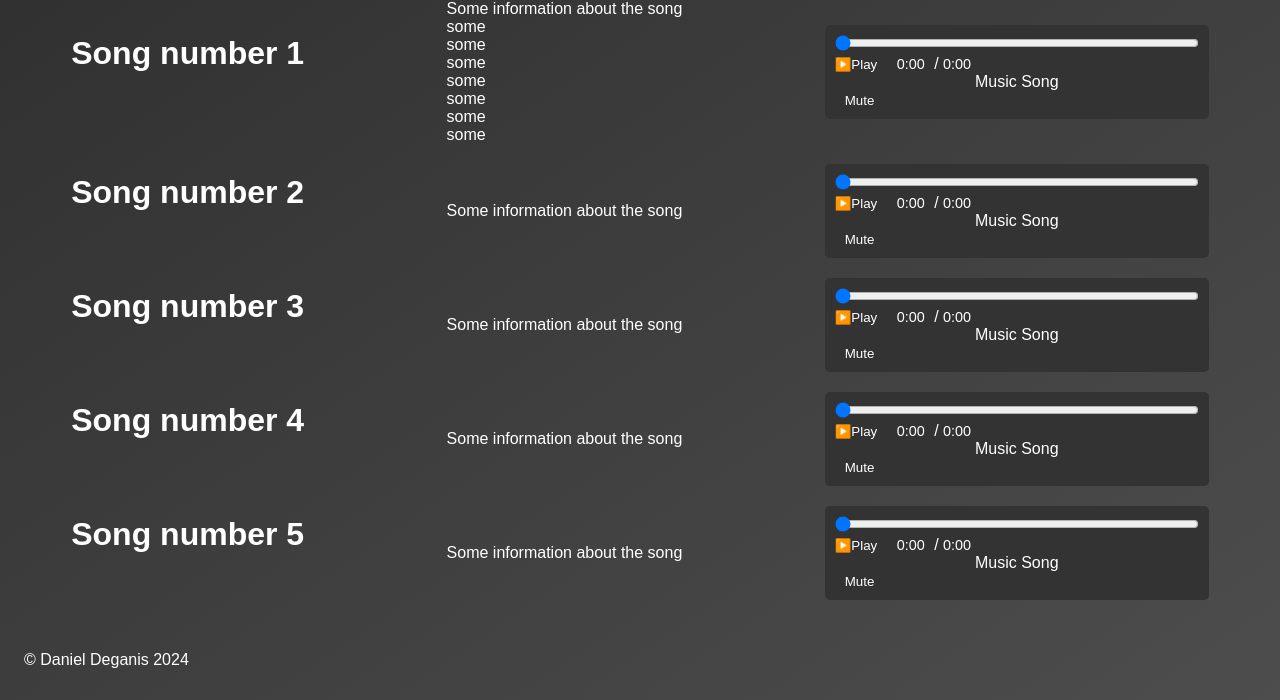
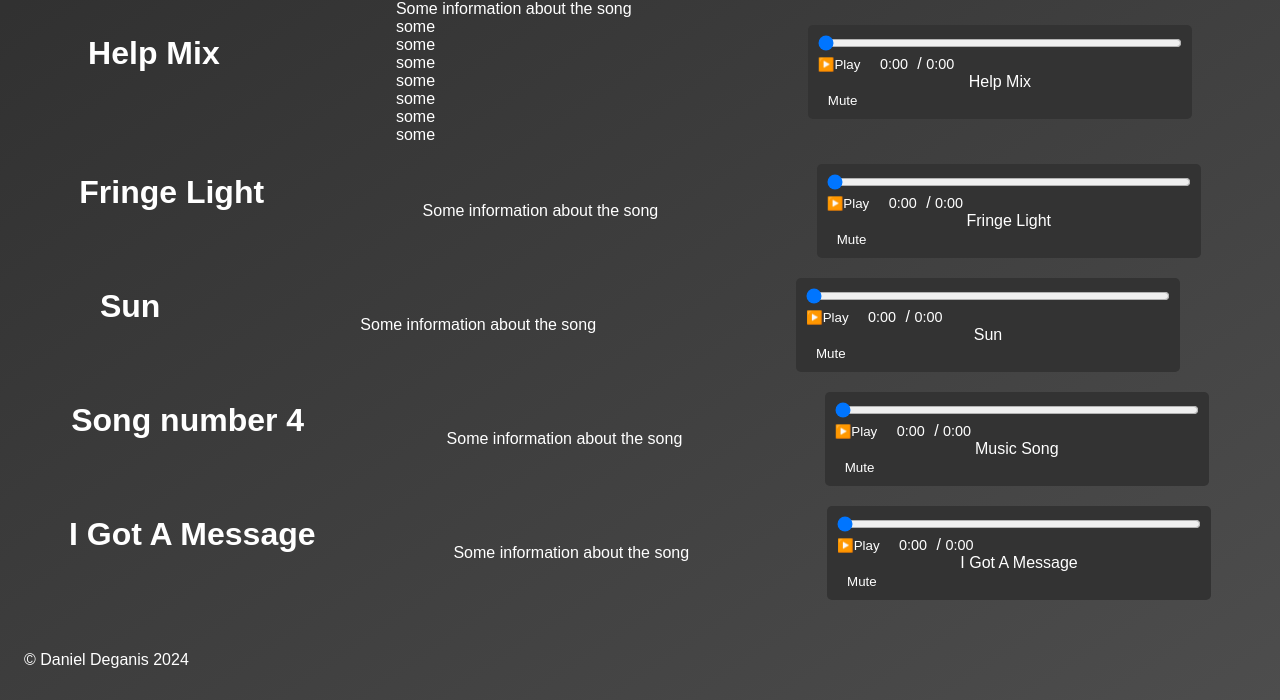
Before and after one commit to LucasLalonde1/DanielSite, a Django app: page /portfolio/ in a window 1280 px wide. Shown: the part 160-860 px from the top of the page. Run offline with Django 4.2, Linux system fonts and the light colour scheme.

Commit message:
added files

```diff
--- a/main/templates/main/portfolio.html
+++ b/main/templates/main/portfolio.html
@@ -27,7 +27,7 @@
 
     <main>
         <div class="container" id="1">
-            <h1>Song number 1<br><br></h1>
+            <h1>Help Mix<br><br></h1>
             <p>
                 Some information about the song<br>
                 some<br>
@@ -44,18 +44,17 @@
                 <span id="currentTime" class="time">0:00</span> /
                 <span id="duration" class="duration">0:00</span>
                 <div class="track-info">
-                    <span>Music Song</span>
+                    <span>Help Mix</span>
                 </div>
                 <div class="volume-control">
                     <button id="muteBtn" class="mute-btn">Mute</button>
                 </div>
-                <audio id="audioPlayer" src="https://cdn.freesound.org/previews/723/723561_1147518-lq.mp3"
-                    preload="metadata"></audio>
+                <audio id="audioPlayer" src="HelP_MIX5.wav" preload="metadata"></audio>
             </div>
 
         </div>
         <div class="container" id="2">
-            <h1>Song number 2<br><br></h1>
+            <h1>Fringe Light<br><br></h1>
             <p>
                 Some information about the song
             </p>
@@ -65,17 +64,16 @@
                 <span id="currentTime" class="time">0:00</span> /
                 <span id="duration" class="duration">0:00</span>
                 <div class="track-info">
-                    <span>Music Song</span>
+                    <span>Fringe Light</span>
                 </div>
                 <div class="volume-control">
                     <button id="muteBtn" class="mute-btn">Mute</button>
                 </div>
-                <audio id="audioPlayer" src="https://cdn.freesound.org/previews/723/723561_1147518-lq.mp3"
-                    preload="metadata"></audio>
+                <audio id="audioPlayer" src="FringeLightMix4.wav" preload="metadata"></audio>
             </div>
         </div>
         <div class="container" id="3">
-            <h1>Song number 3<br><br></h1>
+            <h1>Sun<br><br></h1>
             <p>
                 Some information about the song
             </p>
@@ -85,13 +83,12 @@
                 <span id="currentTime" class="time">0:00</span> /
                 <span id="duration" class="duration">0:00</span>
                 <div class="track-info">
-                    <span>Music Song</span>
+                    <span>Sun</span>
                 </div>
                 <div class="volume-control">
                     <button id="muteBtn" class="mute-btn">Mute</button>
                 </div>
-                <audio id="audioPlayer" src="https://cdn.freesound.org/previews/723/723561_1147518-lq.mp3"
-                    preload="metadata"></audio>
+                <audio id="audioPlayer" src="Sun.wav" preload="metadata"></audio>
             </div>
         </div>
         <div class="container" id="4">
@@ -115,7 +112,7 @@
             </div>
         </div>
         <div class="container" id="5">
-            <h1>Song number 5<br><br></h1>
+            <h1>I Got A Message<br><br></h1>
             <p>
                 Some information about the song
             </p>
@@ -125,13 +122,12 @@
                 <span id="currentTime" class="time">0:00</span> /
                 <span id="duration" class="duration">0:00</span>
                 <div class="track-info">
-                    <span>Music Song</span>
+                    <span>I Got A Message</span>
                 </div>
                 <div class="volume-control">
                     <button id="muteBtn" class="mute-btn">Mute</button>
                 </div>
-                <audio id="audioPlayer" src="https://cdn.freesound.org/previews/723/723561_1147518-lq.mp3"
-                    preload="metadata"></audio>
+                <audio id="audioPlayer" src="IGotAMessageMaster1.wav" preload="metadata"></audio>
             </div>
         </div>
 
```
Also changed, not shown: main/templates/main/index.html (+21 -3 lines), 5 other files.
